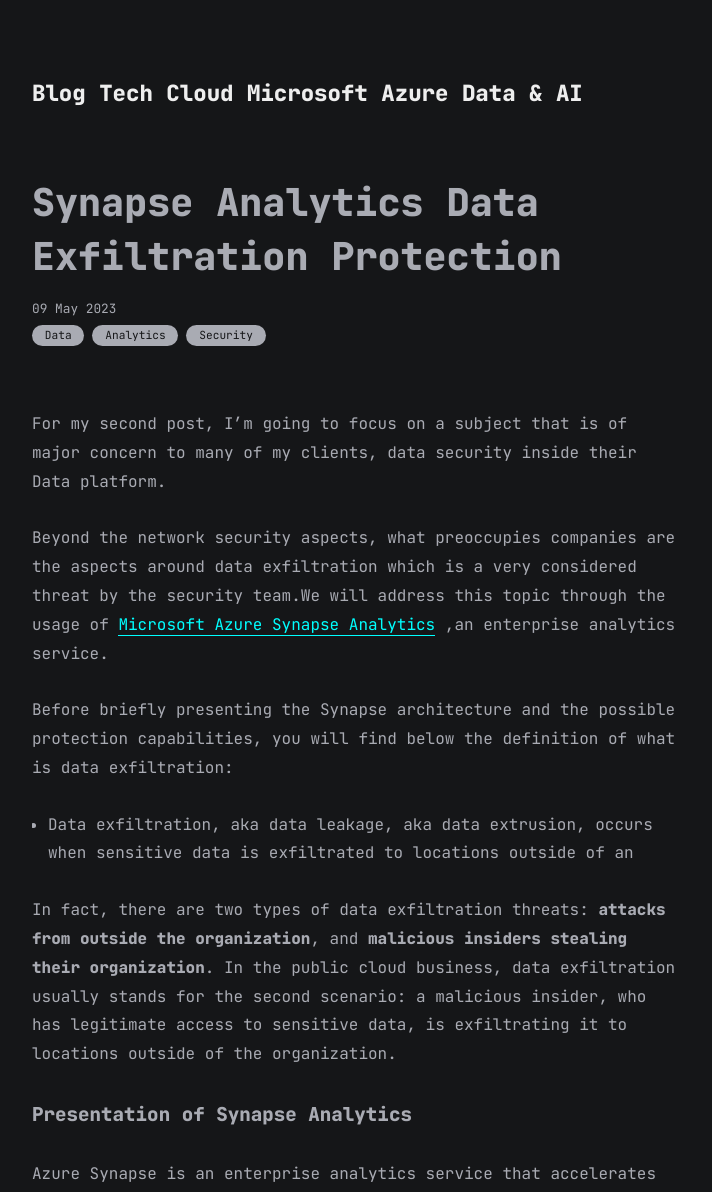
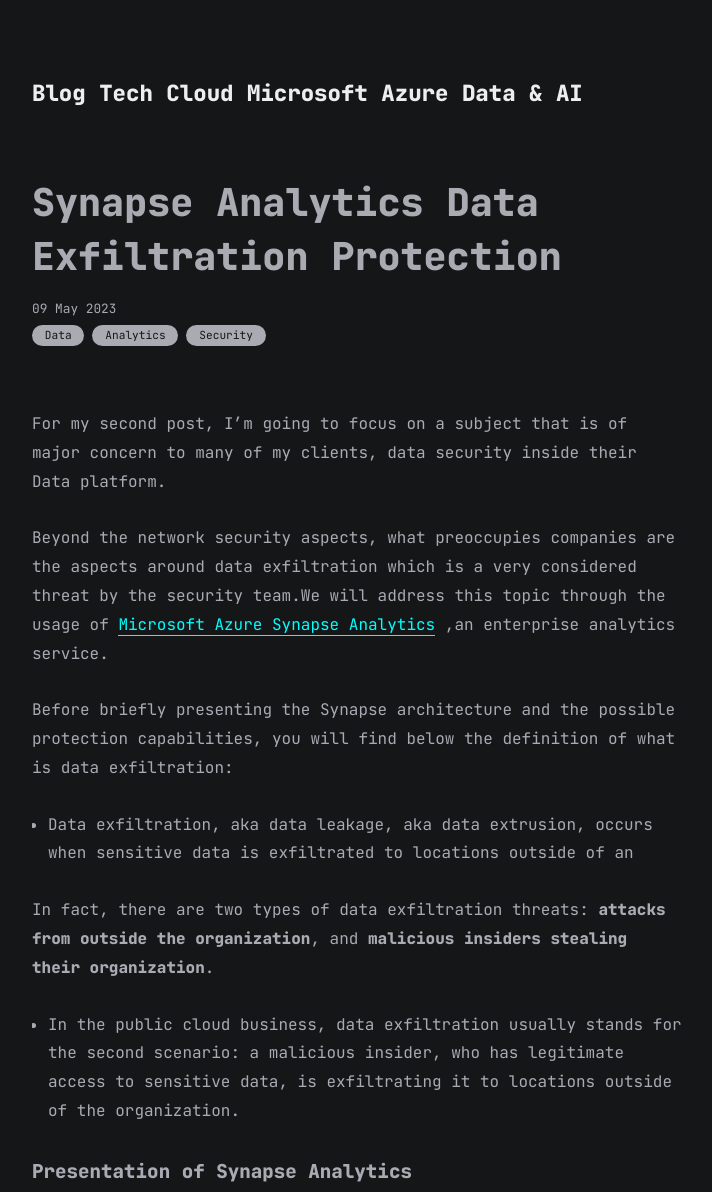
Before and after one commit to marc-hadjeje/marc-hadjeje.github.io, a Jekyll site: the page built from all_collections/_posts/2021-11-04-Synapse Analytics DEP.md, in a window 1280 px wide. Shown: the top 1192 px of the page, without its empty margins (283-995 px from the left). Built offline with Jekyll 4.4.1, drawn with Linux system fonts in a browser that asks for light colours; part of the change alters nothing that is shown; some of the changed text lies outside the part shown; grey boxes are pictures that could not be loaded.

```diff
--- a/all_collections/_posts/2021-11-04-Synapse Analytics DEP.md
+++ b/all_collections/_posts/2021-11-04-Synapse Analytics DEP.md
@@ -12,10 +12,10 @@ Before briefly presenting the Synapse architecture and the possible protection c
 - Data exfiltration, aka data leakage, aka data extrusion, occurs when sensitive data is exfiltrated to locations outside of an
 
 In fact, there are two types of data exfiltration threats: **attacks from outside the organization**, and **malicious insiders stealing their organization**.
-In the public cloud business, data exfiltration usually stands for the second scenario: a malicious insider, who has legitimate access to sensitive data, is exfiltrating it to locations outside of the organization.
+- In the public cloud business, data exfiltration usually stands for the second scenario: a malicious insider, who has legitimate access to sensitive data, is exfiltrating it to locations outside of the organization.
 
 ##### Presentation of Synapse Analytics
 
+![Synapse Architecture](https://github.com/marc-hadjeje/marc-hadjeje.github.io/blob/main/assets/images/Synapse_archi.jpg.jpg?raw=true)
+
 Azure Synapse is an enterprise analytics service that accelerates time to insight across data warehouses and big data systems. Azure Synapse brings together the best of SQL technologies used in enterprise data warehousing, Spark technologies used for big data, Data Explorer for log and time series analytics, Pipelines for data integration and ETL/ELT, and deep integration with other Azure services such as Power BI, CosmosDB, and AzureML.
-
-###### Architecture overview
```
